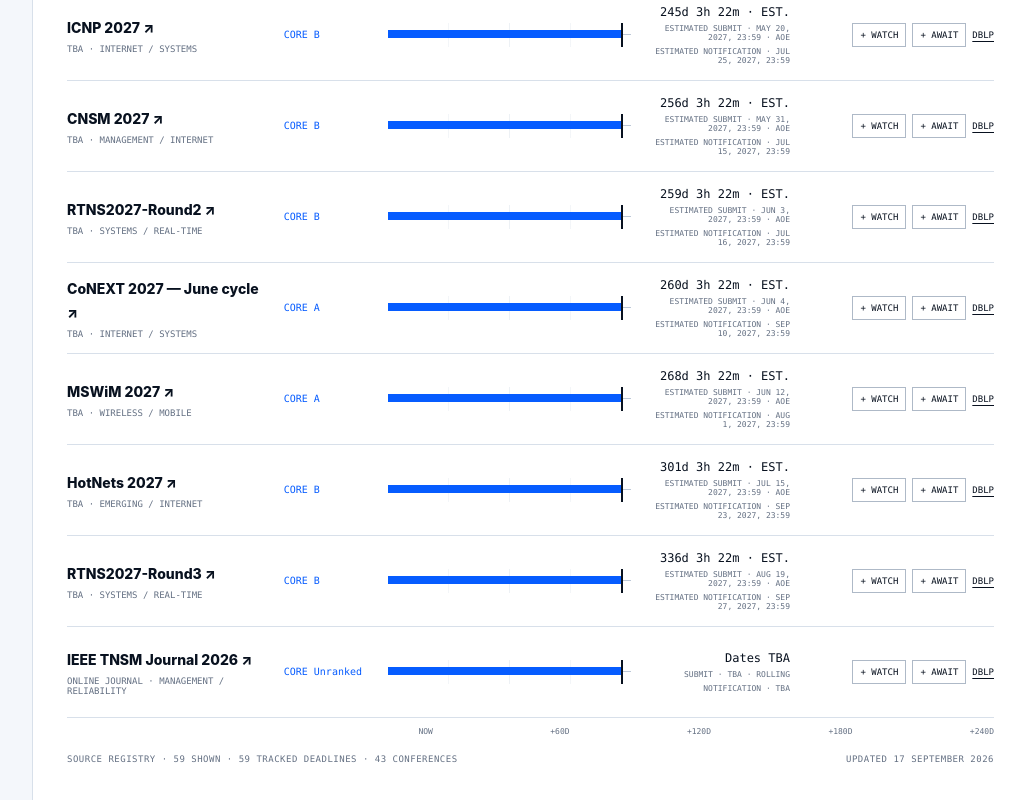
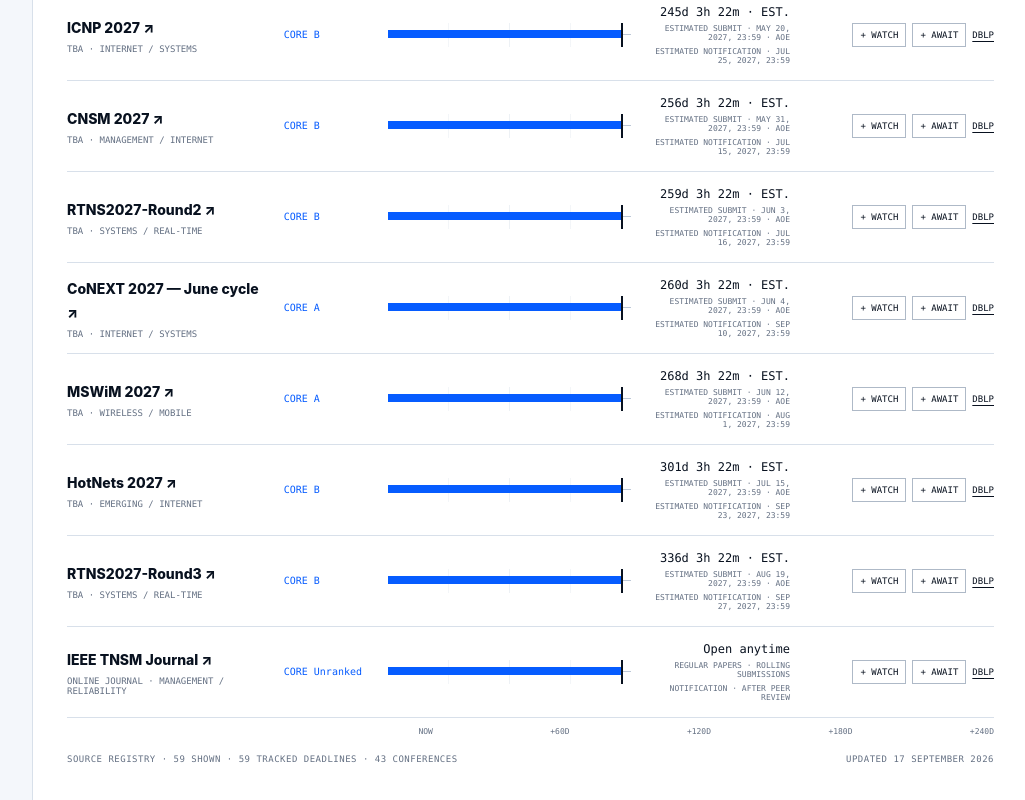
Before and after one commit to sertbasn1/NET-deadlines, a Next.js app: page / in a window 1280 px wide. Shown: the part 4860-5660 px from the top of the page, without its empty margins (252-1277 px from the left). Built offline with nearby package versions, Linux system fonts and the light colour scheme.

Commit message:
Show IEEE TNSM as a rolling-submission journal

```diff
--- a/app/page.tsx
+++ b/app/page.tsx
@@ -480,6 +480,7 @@ function labelStyle(label: string) {
 }
 
 function conferenceDisplayName(conf: Conference) {
+  if (conf.timezone === "Rolling") return conf.short;
   const numberedRound = conf.round?.match(/^(?:cycle|round)\s*(\d+)$/i);
   if (numberedRound) return `${conf.short.replace(/\s+/g, "")}${conf.year}-Round${numberedRound[1]}`;
   return `${conf.short} ${conf.year}${conf.round ? ` — ${conf.round}` : ""}`;
@@ -600,13 +601,14 @@ export default function Home() {
           <div className="timeline-heading"><h2>{view === "deadlines" ? "Submission timeline" : view === "watchlist" ? "Saved conferences" : "Notification timeline"}</h2><div><span><i className="blue-dot" />{view === "decisions" ? "Decision" : "Paper"}</span><span><i className="gray-dot" />Past</span></div></div>
           <div className="timeline-list">
             {filtered.map((conf) => {
-              const countdown = timeLeft(view === "decisions" ? conf.notification : conf.deadline, now);
+              const rolling = conf.timezone === "Rolling";
+              const countdown = rolling ? { ended: false, text: view === "decisions" ? "Under peer review" : "Open anytime", days: 240 } : timeLeft(view === "decisions" ? conf.notification : conf.deadline, now);
               const position = Math.max(2, Math.min(96, (countdown.days / 240) * 100));
               return <article className={`timeline-row ${countdown.ended ? "past" : ""}`} key={conf.id}>
                 <div className="timeline-name"><a href={conf.url} target="_blank" rel="noreferrer">{conferenceDisplayName(conf)} ↗</a><span>{conf.location} · {conf.topics.join(" / ")}</span>{view !== "deadlines" && <div className="custom-tags">{(customTags[conf.id] ?? []).map((tag) => <button key={tag} style={labelStyle(tag)} onClick={() => removeTag(conf.id, tag)} title={`Remove ${tag}`}>#{tag} ×</button>)}<form onSubmit={(event) => { event.preventDefault(); addTag(conf.id); }}><input aria-label={view === "decisions" ? `Assign student or label to ${conferenceDisplayName(conf)}` : `Add label to ${conferenceDisplayName(conf)}`} placeholder={view === "decisions" ? "Student / label…" : "Add label…"} value={tagDrafts[conf.id] ?? ""} onChange={(event) => setTagDrafts((current) => ({ ...current, [conf.id]: event.target.value }))} /><button type="submit" aria-label={view === "decisions" ? `Assign to ${conferenceDisplayName(conf)}` : `Add label to ${conferenceDisplayName(conf)}`}>+</button></form></div>}</div>
                 <div className="timeline-rank">CORE {conf.rank}</div>
-                <div className="deadline-track" aria-label={`${countdown.days} days until ${view === "decisions" ? "notification" : "submission"}`}><span className="track-fill" style={{ width: `${position}%` }} /><i style={{ left: `${position}%` }} /></div>
-                <div className="timeline-count"><strong>{countdown.text}{conf.estimated ? " · EST." : ""}</strong><span>{conf.estimated ? "Estimated submit" : "Submit"} · {sourceDateLabel(conf.deadline)} · {conf.timezone}</span><span>{conf.estimated ? "Estimated notification" : "Notification"} · {conf.notification ? sourceDateLabel(conf.notification) : "TBA"}</span></div>
+                <div className="deadline-track" aria-label={rolling ? "Rolling submissions; no fixed deadline" : `${countdown.days} days until ${view === "decisions" ? "notification" : "submission"}`}><span className="track-fill" style={{ width: `${position}%` }} /><i style={{ left: `${position}%` }} /></div>
+                <div className="timeline-count"><strong>{countdown.text}{conf.estimated ? " · EST." : ""}</strong>{rolling ? <><span>Regular papers · Rolling submissions</span><span>Notification · After peer review</span></> : <><span>{conf.estimated ? "Estimated submit" : "Submit"} · {sourceDateLabel(conf.deadline)} · {conf.timezone}</span><span>{conf.estimated ? "Estimated notification" : "Notification"} · {conf.notification ? sourceDateLabel(conf.notification) : "TBA"}</span></>}</div>
                 <div className="timeline-actions"><button className={watchlistIds.includes(conf.id) ? "pin-button active" : "pin-button"} onClick={() => toggleWatchlist(conf.id)} aria-pressed={watchlistIds.includes(conf.id)}>{watchlistIds.includes(conf.id) ? (view === "watchlist" ? "Remove ×" : "Saved ✓") : "+ Watch"}</button><button className={decisionIds.includes(conf.id) ? "decision-button active" : "decision-button"} onClick={() => toggleDecision(conf.id)} aria-pressed={decisionIds.includes(conf.id)}>{decisionIds.includes(conf.id) ? (view === "decisions" ? "Remove ×" : "Awaiting ✓") : "+ Await"}</button><a href={conf.dblp} target="_blank" rel="noreferrer">DBLP</a>{conf.deadline && !conf.estimated && <a href={calendarHref(conf)} download={`${conf.id}.ics`}>iCal ↓</a>}</div>
               </article>;
             })}
```
